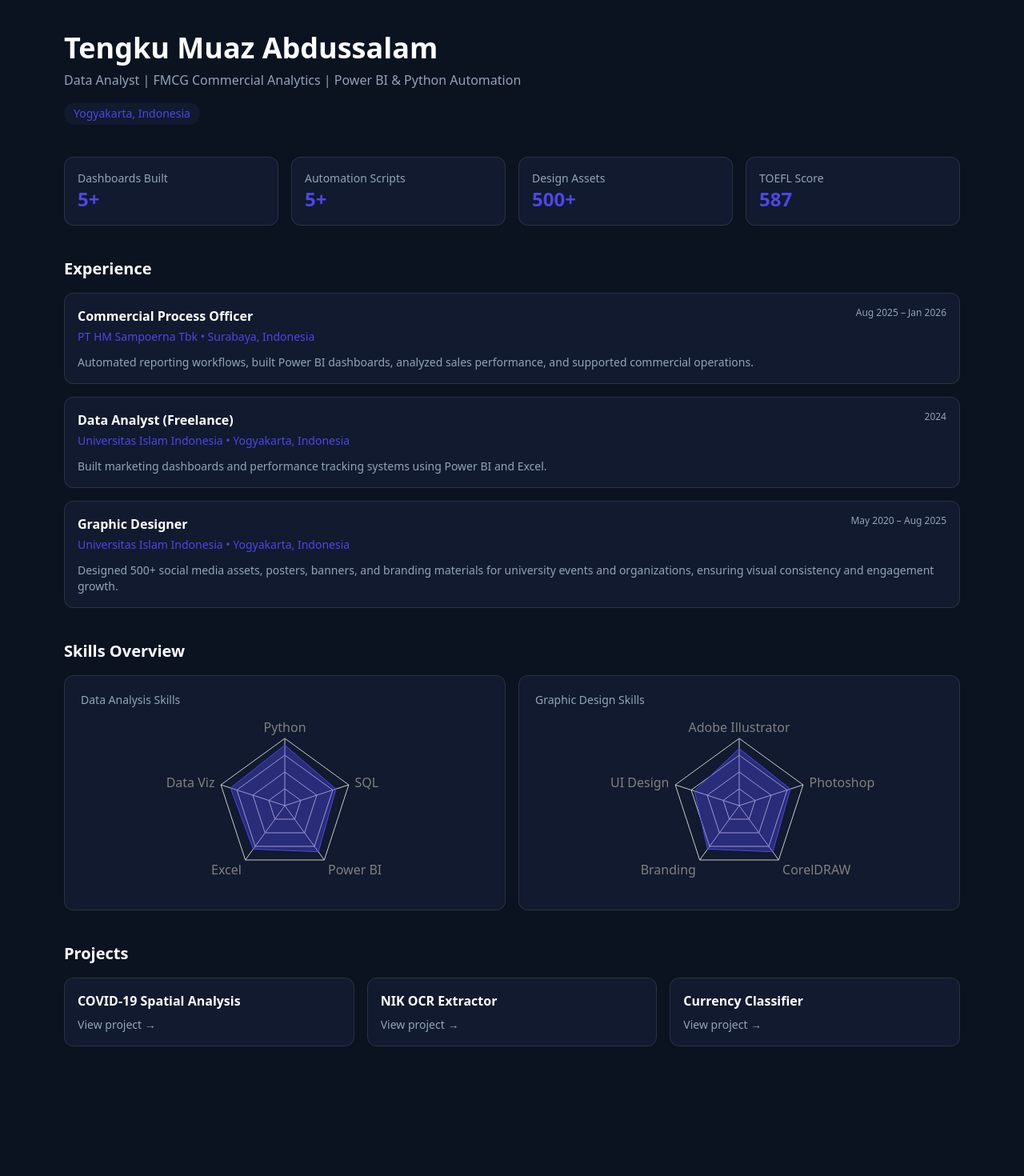
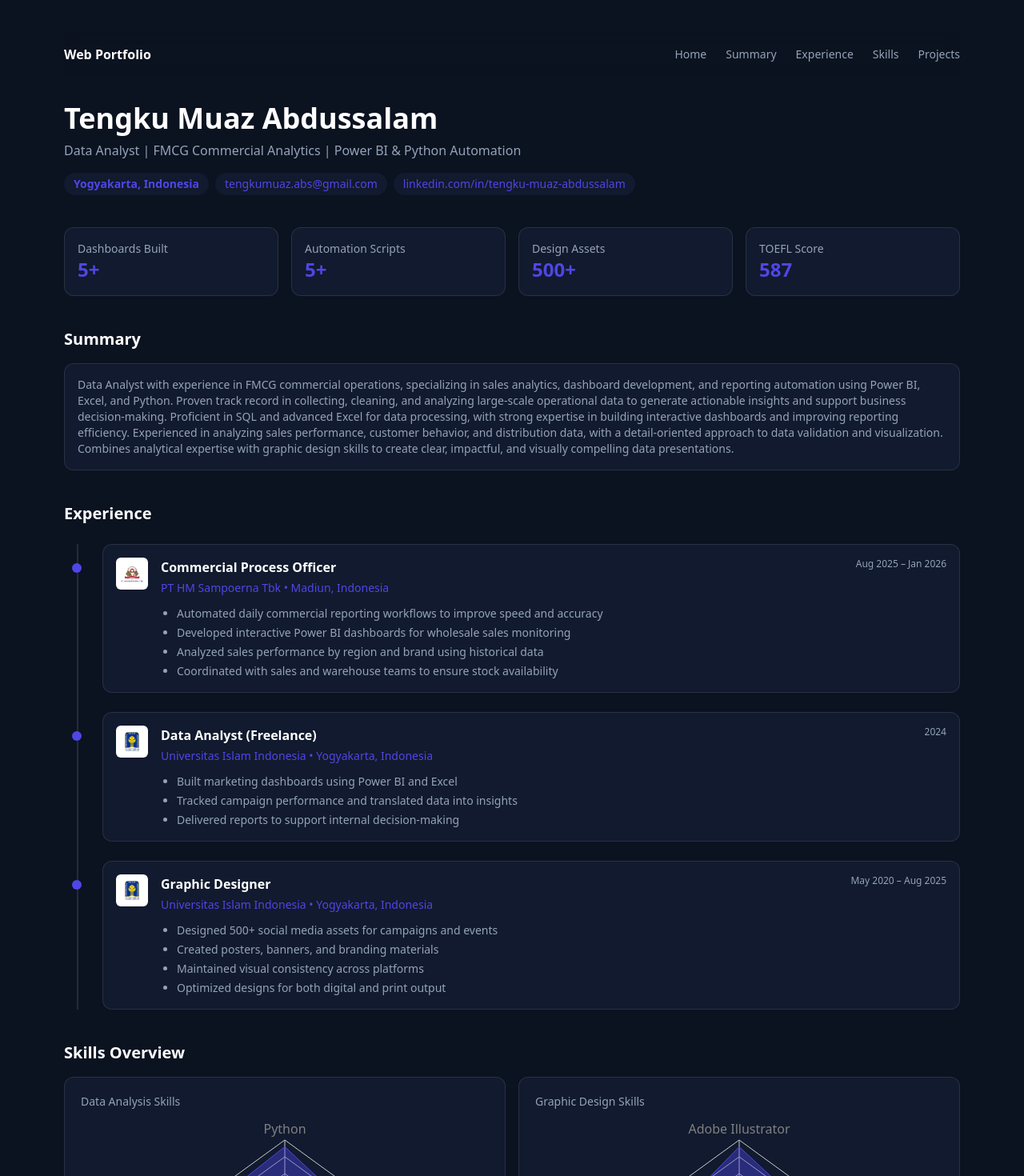
Before and after one commit to tengkumuazabs/web-portfolio, a React app: page / in a window 1280 px wide. Shown: the top 1470 px of the page at 80% size. Before the commit the page ends 1348 px from the top, so only its background shows below. Built offline with nearby package versions, Linux system fonts and the light colour scheme; the HTML template or start-up script is replaced by a standard one.

Commit message:
updated code

```diff
--- a/src/App.jsx
+++ b/src/App.jsx
@@ -1,17 +1,28 @@
 import Hero from "./components/Hero";
 import KPI from "./components/KPI";
+import Summary from "./components/Summary";
 import Experience from "./components/Experience";
 import SkillsChart from "./components/SkillsChart";
 import Projects from "./components/Projects";
+import Navbar from "./components/Navbar";
+import Footer from "./components/Footer";
 
 export default function App() {
   return (
-    <div className="min-h-screen px-6 md:px-20 py-10">
-      <Hero />
-      <KPI />
-      <Experience />
-      <SkillsChart />
-      <Projects />
+    <div className="min-h-screen flex flex-col px-6 md:px-20 py-10">
+
+      <Navbar />
+
+      <main className="flex-1">
+        <Hero />
+        <KPI />
+        <Summary />
+        <Experience />
+        <SkillsChart />
+        <Projects />
+      </main>
+
+      <Footer />
     </div>
   );
 }
--- a/src/components/Experience.jsx
+++ b/src/components/Experience.jsx
@@ -2,36 +2,69 @@ import { motion } from "framer-motion";
 
 export default function Experience() {
   return (
-    <div className="mb-10">
-      <h2 className="text-xl font-semibold mb-4">Experience</h2>
+    <div className="mb-10" id="experience" id="experience">
+      <h2 className="text-xl font-semibold mb-6">Experience</h2>
 
-      <div className="space-y-4">
+      <div className="relative">
+        {/* Timeline line */}
+        <div className="absolute left-4 top-0 bottom-0 w-[2px] bg-white/10"></div>
+
+        <div className="space-y-6">
 
           {/* Commercial Process Officer */}
+          <div className="relative pl-12">
+            {/* Dot */}
+            <div className="absolute left-[10px] top-6 w-3 h-3 bg-accent rounded-full"></div>
+
             <motion.div
               whileHover={{ scale: 1.01 }}
               className="bg-card p-4 rounded-xl border border-white/10"
             >
+              <div className="flex items-start gap-4">
+                {/* Logo */}
+                <img
+                  src="/logos/sampoerna.png"
+                  alt="Sampoerna"
+                  className="w-10 h-10 object-contain rounded-md bg-white p-1"
+                />
+
+                <div className="flex-1">
                   <div className="flex justify-between items-start">
                     <h3 className="font-semibold">Commercial Process Officer</h3>
                     <span className="text-xs text-muted">Aug 2025 – Jan 2026</span>
                   </div>
 
                   <p className="text-sm text-accent mt-1">
-            PT HM Sampoerna Tbk • Surabaya, Indonesia
+                    PT HM Sampoerna Tbk • Madiun, Indonesia
                   </p>
 
-          <p className="text-sm mt-3 text-muted">
-            Automated reporting workflows, built Power BI dashboards,
-            analyzed sales performance, and supported commercial operations.
-          </p>
+                  <ul className="list-disc ml-5 mt-3 text-sm text-muted space-y-1">
+                    <li>Automated daily commercial reporting workflows to improve speed and accuracy</li>
+                    <li>Developed interactive Power BI dashboards for wholesale sales monitoring</li>
+                    <li>Analyzed sales performance by region and brand using historical data</li>
+                    <li>Coordinated with sales and warehouse teams to ensure stock availability</li>
+                  </ul>
+                </div>
+              </div>
             </motion.div>
+          </div>
 
           {/* Data Analyst */}
+          <div className="relative pl-12">
+            <div className="absolute left-[10px] top-6 w-3 h-3 bg-accent rounded-full"></div>
+
             <motion.div
               whileHover={{ scale: 1.01 }}
               className="bg-card p-4 rounded-xl border border-white/10"
             >
+              <div className="flex items-start gap-4">
+                <img
+                  src="/logos/uii.png"
+                  alt="UII"
+                  className="w-10 h-10 object-contain rounded-md bg-white p-1"
+                />
+
+                <div className="flex-1">
                   <div className="flex justify-between items-start">
                     <h3 className="font-semibold">Data Analyst (Freelance)</h3>
                     <span className="text-xs text-muted">2024</span>
@@ -41,16 +74,32 @@ export default function Experience() {
                     Universitas Islam Indonesia • Yogyakarta, Indonesia
                   </p>
 
-          <p className="text-sm mt-3 text-muted">
-            Built marketing dashboards and performance tracking systems using Power BI and Excel.
-          </p>
+                  <ul className="list-disc ml-5 mt-3 text-sm text-muted space-y-1">
+                    <li>Built marketing dashboards using Power BI and Excel</li>
+                    <li>Tracked campaign performance and translated data into insights</li>
+                    <li>Delivered reports to support internal decision-making</li>
+                  </ul>
+                </div>
+              </div>
             </motion.div>
+          </div>
 
           {/* Graphic Designer */}
+          <div className="relative pl-12">
+            <div className="absolute left-[10px] top-6 w-3 h-3 bg-accent rounded-full"></div>
+
             <motion.div
               whileHover={{ scale: 1.01 }}
               className="bg-card p-4 rounded-xl border border-white/10"
             >
+              <div className="flex items-start gap-4">
+                <img
+                  src="/logos/uii.png"
+                  alt="UII"
+                  className="w-10 h-10 object-contain rounded-md bg-white p-1"
+                />
+
+                <div className="flex-1">
                   <div className="flex justify-between items-start">
                     <h3 className="font-semibold">Graphic Designer</h3>
                     <span className="text-xs text-muted">May 2020 – Aug 2025</span>
@@ -60,12 +109,18 @@ export default function Experience() {
                     Universitas Islam Indonesia • Yogyakarta, Indonesia
                   </p>
 
-          <p className="text-sm mt-3 text-muted">
-            Designed 500+ social media assets, posters, banners, and branding materials
-            for university events and organizations, ensuring visual consistency and engagement growth.
-          </p>
+                  <ul className="list-disc ml-5 mt-3 text-sm text-muted space-y-1">
+                    <li>Designed 500+ social media assets for campaigns and events</li>
+                    <li>Created posters, banners, and branding materials</li>
+                    <li>Maintained visual consistency across platforms</li>
+                    <li>Optimized designs for both digital and print output</li>
+                  </ul>
+                </div>
+              </div>
             </motion.div>
+          </div>
 
+        </div>
       </div>
     </div>
   );
--- /dev/null
+++ b/src/components/Footer.jsx
@@ -0,0 +1,8 @@
+export default function Footer() {
+  return (
+    <footer className="mt-16 py-6 text-center text-sm text-muted border-t border-white/10">
+      <p>© {new Date().getFullYear()}</p>
+      <p className="mt-1">Built with React, Tailwind, and Framer Motion</p>
+    </footer>
+  );
+}
--- a/src/components/Hero.jsx
+++ b/src/components/Hero.jsx
@@ -3,6 +3,7 @@ import { motion } from "framer-motion";
 export default function Hero() {
   return (
     <motion.div
+      id="hero"
       initial={{ opacity: 0, y: 20 }}
       animate={{ opacity: 1, y: 0 }}
       className="mb-10"
@@ -15,8 +16,21 @@ export default function Hero() {
         Data Analyst | FMCG Commercial Analytics | Power BI & Python Automation
       </p>
 
-      <div className="mt-4 inline-block px-3 py-1 bg-card rounded-full text-sm text-accent">
-        Yogyakarta, Indonesia
+      {/* Location + Contacts (inline) */}
+      <div className="mt-4 flex flex-wrap items-center gap-2">
+
+        <div className="px-3 py-1 bg-card rounded-full text-sm text-accent">
+          <b>Yogyakarta, Indonesia</b>
+        </div>
+
+        <div className="px-3 py-1 bg-card rounded-full text-sm text-accent">
+          tengkumuaz.abs@gmail.com
+        </div>
+
+        <div className="px-3 py-1 bg-card rounded-full text-sm text-accent">
+          linkedin.com/in/tengku-muaz-abdussalam
+        </div>
+
       </div>
     </motion.div>
   );
--- a/src/components/Navbar.jsx
+++ b/src/components/Navbar.jsx
@@ -0,0 +1,25 @@
+import { motion } from "framer-motion";
+
+export default function Navbar() {
+  return (
+    <motion.nav
+      initial={{ opacity: 0, y: -10 }}
+      animate={{ opacity: 1, y: 0 }}
+      className="sticky top-0 z-50 backdrop-blur bg-background/70 py-4 mb-8"
+    >
+      <div className="flex justify-between items-center">
+
+        <h1 className="font-semibold">Web Portfolio</h1>
+
+        <div className="flex gap-6 text-sm text-muted">
+          <a href="#hero" className="hover:text-white">Home</a>
+          <a href="#summary" className="hover:text-white">Summary</a>
+          <a href="#experience" className="hover:text-white">Experience</a>
+          <a href="#skills" className="hover:text-white">Skills</a>
+          <a href="#projects" className="hover:text-white">Projects</a>
+        </div>
+
+      </div>
+    </motion.nav>
+  );
+}
--- a/src/components/Projects.jsx
+++ b/src/components/Projects.jsx
@@ -17,7 +17,7 @@ const projects = [
 
 export default function Projects() {
   return (
-    <div>
+    <div id="projects">
       <h2 className="text-xl font-semibold mb-4">Projects</h2>
 
       <div className="grid md:grid-cols-3 gap-4">
--- a/src/components/SkillsChart.jsx
+++ b/src/components/SkillsChart.jsx
@@ -8,23 +8,23 @@ import {
 
 const dataAnalysis = [
   { subject: "Python", A: 90 },
-  { subject: "SQL", A: 80 },
-  { subject: "Power BI", A: 85 },
-  { subject: "Excel", A: 80 },
+  { subject: "SQL", A: 75 },
+  { subject: "Power BI", A: 80 },
+  { subject: "Excel", A: 90 },
   { subject: "Data Viz", A: 85 },
 ];
 
 const graphicDesign = [
-  { subject: "Adobe Illustrator", A: 85 },
-  { subject: "Photoshop", A: 80 },
-  { subject: "CorelDRAW", A: 85 },
+  { subject: "Adobe Illustrator", A: 90 },
+  { subject: "Photoshop", A: 75 },
+  { subject: "CorelDRAW", A: 75 },
   { subject: "Branding", A: 80 },
   { subject: "UI Design", A: 70 },
 ];
 
 function RadarBlock({ title, data }) {
   return (
-    <div className="bg-card p-5 rounded-xl border border-white/10">
+    <div className="bg-card p-5 rounded-xl border border-white/10" id="skills">
       <h3 className="text-sm text-muted mb-3">{title}</h3>
 
       <ResponsiveContainer width="100%" height={220}>
--- /dev/null
+++ b/src/components/Summary.jsx
@@ -0,0 +1,21 @@
+import { motion } from "framer-motion";
+
+export default function Summary() {
+  return (
+    <div className="mb-10" id="summary">
+      <h2 className="text-xl font-semibold mb-4">Summary</h2>
+
+      <motion.div
+        whileHover={{ scale: 1.01 }}
+        className="bg-card p-4 rounded-xl border border-white/10"
+      >
+        <p className="text-sm text-muted">
+          Data Analyst with experience in FMCG commercial operations, specializing in sales analytics, dashboard development, and reporting automation using Power BI, Excel,
+          and Python. Proven track record in collecting, cleaning, and analyzing large-scale operational data to generate actionable insights and support business decision-making.
+          Proficient in SQL and advanced Excel for data processing, with strong expertise in building interactive dashboards and improving reporting efficiency. Experienced in
+          analyzing sales performance, customer behavior, and distribution data, with a detail-oriented approach to data validation and visualization. Combines analytical expertise
+          with graphic design skills to create clear, impactful, and visually compelling data presentations.</p>
+      </motion.div>
+    </div>
+  );
+}
--- a/src/index.css
+++ b/src/index.css
@@ -5,3 +5,7 @@
 body {
   @apply bg-bg text-white;
 }
+
+html {
+  scroll-behavior: smooth;
+}
```
Also changed, not shown: public/logos/sampoerna.png (added), public/logos/uii.png (added). Lines whose indentation alone changed are shown as unchanged.
